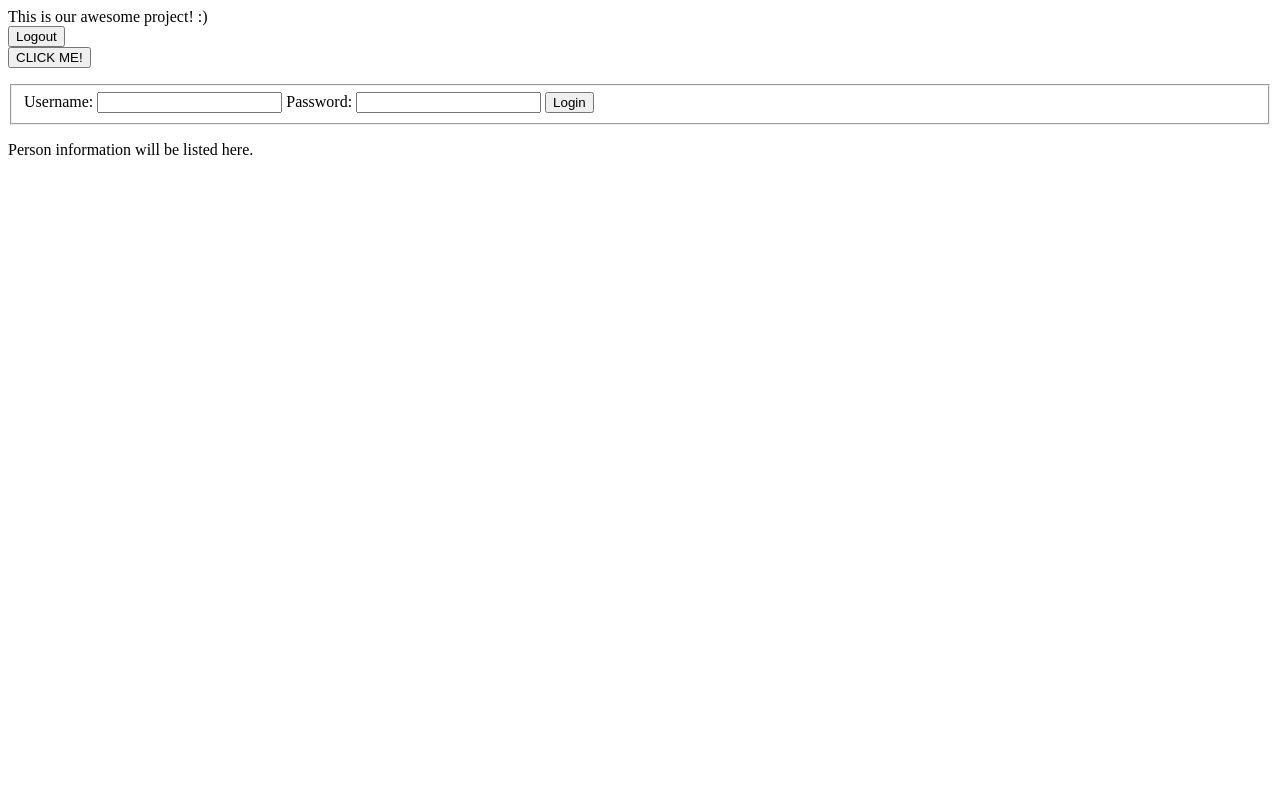
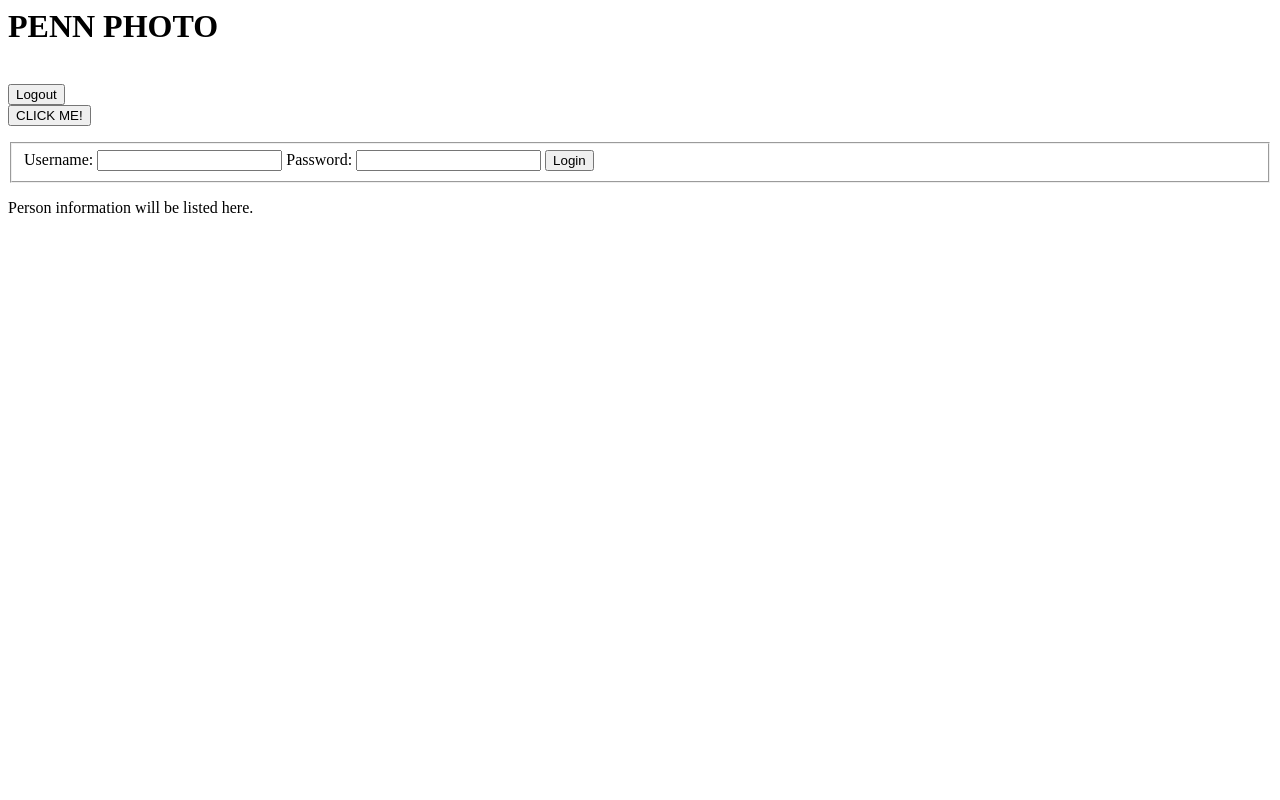
Before and after one commit to ccubed510/cis550php, a PHP site: page /home.php in a window 1280 px wide. Run offline with PHP 8.4, Linux system fonts and the light colour scheme.

Commit message:
Fixed login page for incorrect username/password redirect.

```diff
--- a/home.php
+++ b/home.php
@@ -17,7 +17,7 @@
 				xmlhttp.onreadystatechange = function() {
 					if(xmlhttp.readyState == 4) {
 						var response = xmlhttp.responseText;
-						if(response === '111'){
+						if(response.trim() == '111'){
 							alert("Incorrect username or password");
 						}
 						else{
@@ -65,7 +65,7 @@
 	</head>
 	<title> CIS 550 Project </title>
 	<body>
-		This is our awesome project! :)
+		<h1>PENN PHOTO</h1>
 		<br/>
 		<input type="button" onclick="logout()" value="Logout" />
 		<form method="LINK" action="getuserinfo.php">
```
